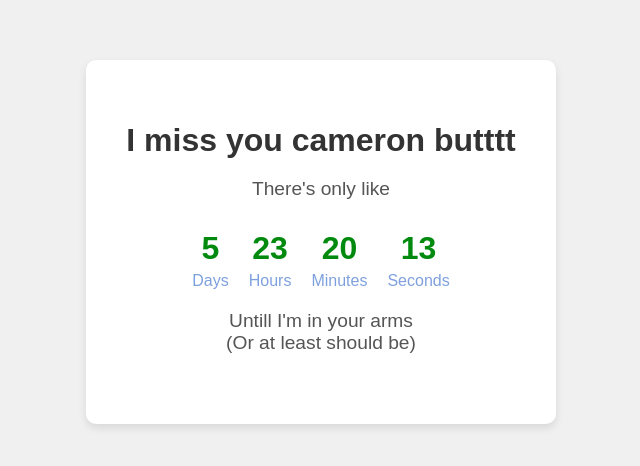
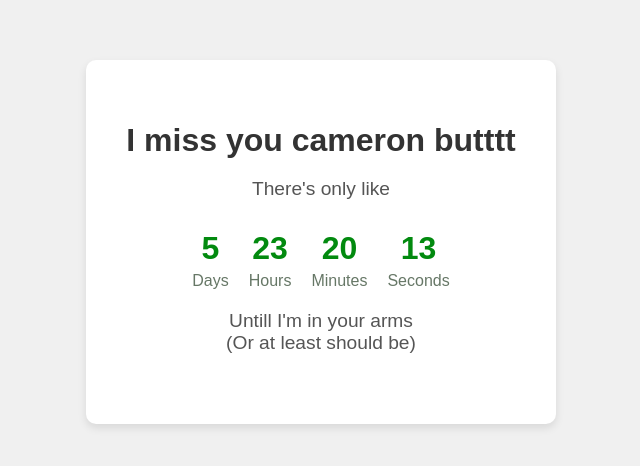
Before and after one commit to mhtmyfngf/countdown, a plain HTML site: page index.html in a window 1280 px wide. Shown: the part 158-624 px from the top of the page, without its empty margins (319-959 px from the left). Drawn offline with Linux system fonts and the light colour scheme.

Commit message:
Update style.css

```diff
--- a/style.css
+++ b/style.css
@@ -46,7 +46,7 @@ p {
 .time-unit .label {
     font-size: 0.5em;
     font-weight: normal;
-    color: #7ea0de;
+    color: #676;
     margin-top: 5px;
 }
 
```
